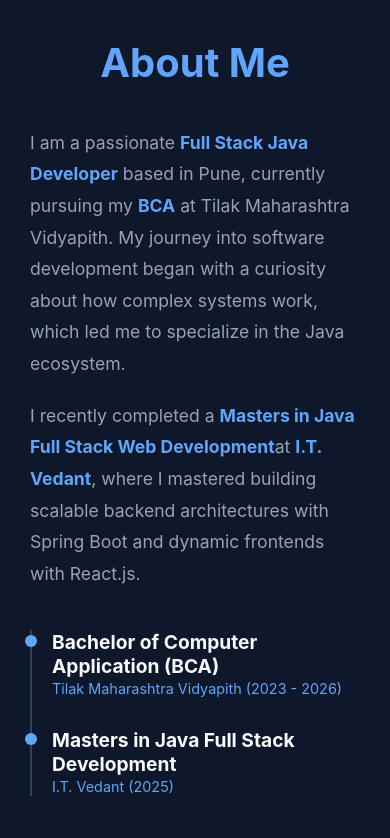
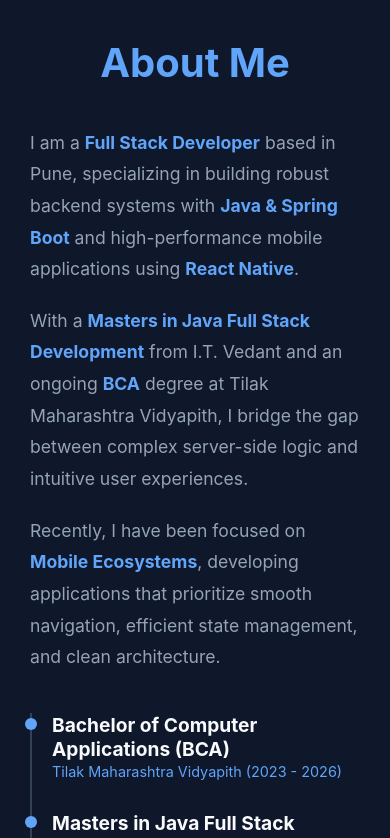
Before and after one commit to samarth-ambure/Samarth-Ambure-Portfolio, a React (Create React App) app: page / in a window 390 px wide. Shown: the part 2100-2938 px from the top of the page. Built offline with nearby package versions, Linux system fonts and the light colour scheme.

Commit message:
Added Tasty Tracks and updated About Me with Mobile focus

```diff
--- a/src/components/About.js
+++ b/src/components/About.js
@@ -9,24 +9,29 @@ function About() {
         <div className="about-content">
           <div className="about-text">
             <p>
-              I am a passionate <strong>Full Stack Java Developer</strong> based in Pune,
-              currently pursuing my <strong>BCA</strong> at Tilak Maharashtra Vidyapith.
-              My journey into software development began with a curiosity about how
-              complex systems work, which led me to specialize in the Java ecosystem.
+              I am a <strong>Full Stack Developer</strong> based in Pune, specializing in building
+              robust backend systems with <strong>Java & Spring Boot</strong> and high-performance
+              mobile applications using <strong>React Native</strong>.
             </p>
             <p>
-              I recently completed a <strong>Masters in Java Full Stack Web Development</strong>
-              at <strong>I.T. Vedant</strong>, where I mastered building scalable backend
-              architectures with Spring Boot and dynamic frontends with React.js.
+              With a <strong>Masters in Java Full Stack Development</strong> from I.T. Vedant
+              and an ongoing <strong>BCA</strong> degree at Tilak Maharashtra Vidyapith,
+              I bridge the gap between complex server-side logic and intuitive user experiences.
             </p>
+            <p>
+              Recently, I have been focused on <strong>Mobile Ecosystems</strong>, developing
+              applications that prioritize smooth navigation, efficient state management,
+              and clean architecture.
+            </p>
+
             <div className="education-timeline">
               <div className="edu-item">
-                <h4>Bachelor of Computer Application (BCA)</h4>
+                <h4>Bachelor of Computer Applications (BCA)</h4>
                 <span>Tilak Maharashtra Vidyapith (2023 - 2026)</span>
               </div>
               <div className="edu-item">
                 <h4>Masters in Java Full Stack Development</h4>
-                <span>I.T. Vedant (2025)</span>
+                <span>I.T. Vedant (Certified 2025)</span>
               </div>
             </div>
           </div>
```
